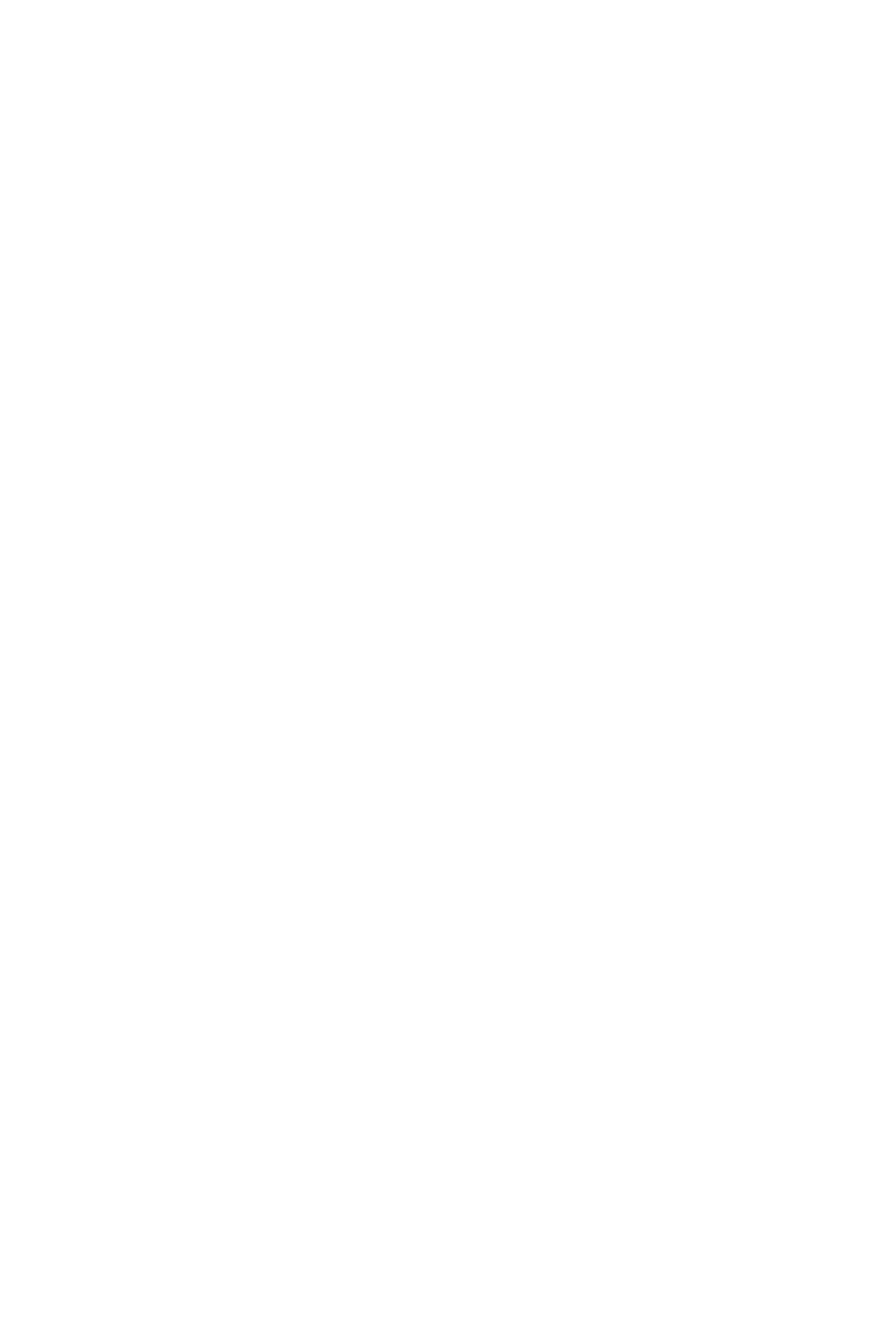
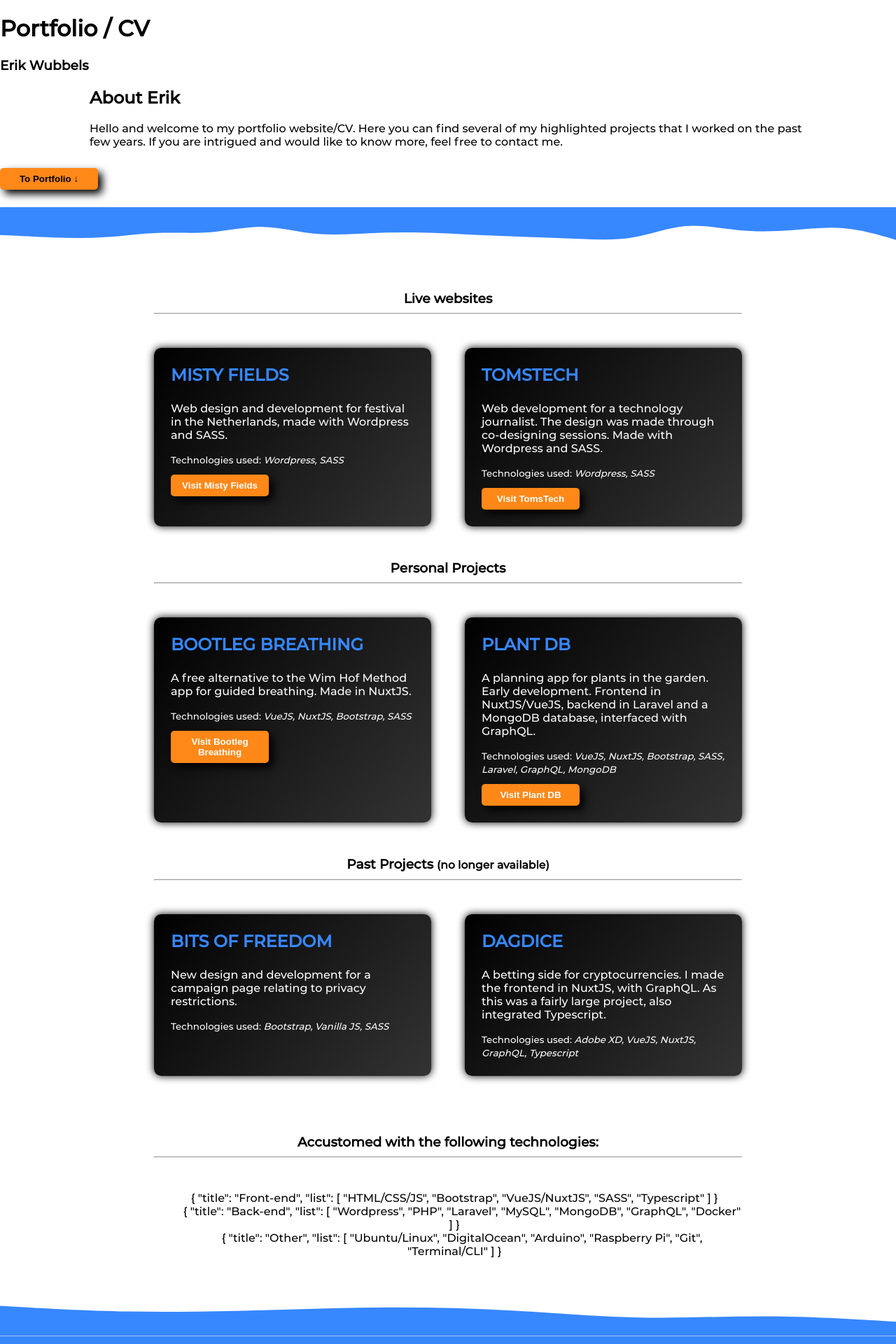
Before and after one commit to Username9001/wubbelsweb, a Nuxt app: page /portfolio in a window 1280 px wide. Before the commit this address had no page. Shown: the top 1920 px of the page at 70% size. Before the commit the page ends 800 px from the top, so only its background shows below. Built offline with nearby package versions, Linux system fonts and the light colour scheme.

Commit message:
thursday update

```diff
--- a/pages/index.vue
+++ b/pages/index.vue
@@ -1,83 +1,12 @@
 <template>
-    <div class="main">
-        <h1>Portfolio / CV Erik Wubbels</h1>
-        <div class="about">
-            <h2>About Erik</h2>
-            <p>Lorem ipsum dolor, sit amet consectetur adipisicing elit. Earum quos quisquam rem molestias tempore blanditiis nemo dicta dolore, aspernatur cum accusamus sit rerum ut assumenda. Tenetur, nobis quibusdam eligendi magnam excepturi assumenda, culpa ut vero, dolore rem quis facilis. Non!</p>
-        </div>
-        <h3 class="grid-title">Live websites</h3>
-        <ul class="project-grid">
-            <Project v-for="project in live_projects" :key="project.title" :project="project" />
-        </ul>
-        <h3 class="grid-title">Personal Projects</h3>
-        <ul class="project-grid">
-            <Project v-for="project in personal_projects" :key="project.title" :project="project" />
-        </ul>
-        <h3 class="grid-title">Past Projects</h3>
-        <ul class="project-grid">
-            <Project v-for="project in old_projects" :key="project.title" :project="project" />
-        </ul>
-        <br>
-        <h3>Accustomed with the following technologies:</h3>
-        <Technologies :technologies="technologies" />
-    </div>
-    <Footer />
+  <Transition>
+    <nuxt-link to="/portfolio" id="welcome" class="flex-center">
+      <p class="rule">WubbelsWeb</p>
+    </nuxt-link>
+  </Transition>
 </template>
 
 <script>
 export default {
-  data() {
-    return {
-      live_projects: [
-        {
-          title: 'Misty Fields',
-          link: ' https://mistyfields.com',
-          stack: ['Wordpress, ', 'SASS'],
-          description: 'Lorem ipsum dolor sit, amet consectetur adipisicing elit. Excepturi officia aliquam, nemo accusantium autem nam fugit magni dignissimos! Dignissimos, corrupti!'
-        },
-        {
-          title: 'TomsTech',
-          link: ' https://tomstech.nl',
-          stack: ['Wordpress, ', 'SASS'],
-          description: 'Lorem ipsum dolor sit, amet consectetur adipisicing elit. Excepturi officia aliquam, nemo accusantium autem nam fugit magni dignissimos! Dignissimos, corrupti!'
-        },
-      ],
-      personal_projects: [
-        {
-          title: 'Bootleg Breathing',
-          link: ' https://bb.wubbelsweb.com',
-          stack: ['VueJS, ', 'NuxtJS, ', 'Bootstrap, ', 'SASS'],
-          description: 'Lorem ipsum dolor sit, amet consectetur adipisicing elit. Excepturi officia aliquam, nemo accusantium autem nam fugit magni dignissimos! Dignissimos, corrupti!'
-        },
-        {
-          title: 'Plant DB',
-          link: ' https://plantnet.wubbelsweb.com/species',
-          stack: ['VueJS, ', 'NuxtJS, ', 'Bootstrap, ', 'SASS, ', 'Laravel, ', 'GraphQL, ', 'MongoDB'],
-          description: 'Lorem ipsum dolor sit, amet consectetur adipisicing elit. Excepturi officia aliquam, nemo accusantium autem nam fugit magni dignissimos! Dignissimos, corrupti!'
-        },
-      ],
-      old_projects: [
-        {
-          title: 'Bits of Freedom',
-          stack: ['Bootstrap, ', 'Vanilla JS, ', 'SASS'],
-          description: 'Lorem ipsum dolor sit, amet consectetur adipisicing elit. Excepturi officia aliquam, nemo accusantium autem nam fugit magni dignissimos! Dignissimos, corrupti!'
-        },
-        {
-          title: 'DAGDice',
-          stack: ['Adobe XD, ', 'VueJS, ', 'NuxtJS, ', 'GraphQL, ', 'Typescript'],
-          description: 'Lorem ipsum dolor sit, amet consectetur adipisicing elit. Excepturi officia aliquam, nemo accusantium autem nam fugit magni dignissimos! Dignissimos, corrupti!'
-        },
-      ],
-      technologies: [
-        'Wordpress',
-        'VueJS/NuxtJS',
-        'SASS',
-        'Bootstrap',
-        'MongoDB',
-        'Ubuntu',
-        ''
-      ]
-    }
-  }
 }
 </script>
--- /dev/null
+++ b/pages/portfolio.vue
@@ -0,0 +1,145 @@
+<template>
+  <Transition>
+    <div id="portfolio">
+      <div class="header">
+        <h1>Portfolio / CV</h1>
+        <h3>{{ personalia.name }}</h3>
+        <div class="about">
+            <h2>About Erik</h2>
+            <p>{{ personalia.description }}</p>
+        </div>
+        <a href="#main" class="first-link">
+          <button>
+            <div>
+              To Portfolio
+              &darr;
+            </div>
+          </button>
+        </a>
+      </div>
+      <div id="header-wave">
+        <svg viewBox="0 0 2200 120" width="2200" height="120" xmlns="http://www.w3.org/2000/svg" xmlns:xlink="http://www.w3.org/1999/xlink" version="1.1"><path d="M0 68L21.5 69.2C43 70.3 86 72.7 129.2 74.2C172.3 75.7 215.7 76.3 258.8 73.5C302 70.7 345 64.3 388.2 62.8C431.3 61.3 474.7 64.7 517.8 61.2C561 57.7 604 47.3 647 48.2C690 49 733 61 776.2 65.2C819.3 69.3 862.7 65.7 905.8 63.7C949 61.7 992 61.3 1035.2 62.3C1078.3 63.3 1121.7 65.7 1164.8 67.7C1208 69.7 1251 71.3 1294.2 72.8C1337.3 74.3 1380.7 75.7 1423.8 77.5C1467 79.3 1510 81.7 1553 74.3C1596 67 1639 50 1682.2 46.2C1725.3 42.3 1768.7 51.7 1811.8 56C1855 60.3 1898 59.7 1941.2 56.5C1984.3 53.3 2027.7 47.7 2070.8 51.2C2114 54.7 2157 67.3 2178.5 73.7L2200 80L2200 0L2178.5 0C2157 0 2114 0 2070.8 0C2027.7 0 1984.3 0 1941.2 0C1898 0 1855 0 1811.8 0C1768.7 0 1725.3 0 1682.2 0C1639 0 1596 0 1553 0C1510 0 1467 0 1423.8 0C1380.7 0 1337.3 0 1294.2 0C1251 0 1208 0 1164.8 0C1121.7 0 1078.3 0 1035.2 0C992 0 949 0 905.8 0C862.7 0 819.3 0 776.2 0C733 0 690 0 647 0C604 0 561 0 517.8 0C474.7 0 431.3 0 388.2 0C345 0 302 0 258.8 0C215.7 0 172.3 0 129.2 0C86 0 43 0 21.5 0L0 0Z" stroke-linecap="round" stroke-linejoin="miter"></path></svg>
+      </div>
+      <div id="main" class="main">
+          <h3 class="grid-title">
+            Live websites
+            <hr>
+          </h3>
+          <ul class="project-grid">
+              <Project v-for="project in live_projects" :key="project.title" :project="project" />
+          </ul>
+          <h3 class="grid-title">
+            Personal Projects
+            <hr>
+          </h3>
+          <ul class="project-grid">
+              <Project v-for="project in personal_projects" :key="project.title" :project="project" />
+          </ul>
+          <h3 class="grid-title">
+            Past Projects
+            <small>(no longer available)</small>
+            <hr>
+          </h3>
+          <ul class="project-grid">
+              <Project v-for="project in old_projects" :key="project.title" :project="project" />
+          </ul>
+          <br>
+          <h3 class="grid-title">
+            Accustomed with the following technologies:
+            <hr>
+          </h3>
+          <Technologies :technologies="technologies" />
+      </div>
+      <Footer />
+    </div>
+  </Transition>
+</template>
+
+<script>
+export default {
+  data() {
+    return {
+      personalia: {
+        name: 'Erik Wubbels',
+        description: 'Hello and welcome to my portfolio website/CV. Here you can find several of my highlighted projects that I worked on the past few years. If you are intrigued and would like to know more, feel free to contact me.',
+        email: 'erik.wubbels@gmail.com',
+      },
+      live_projects: [
+        {
+          title: 'Misty Fields',
+          link: ' https://mistyfields.com',
+          stack: ['Wordpress, ', 'SASS'],
+          description: 'Web design and development for festival in the Netherlands, made with Wordpress and SASS.'
+        },
+        {
+          title: 'TomsTech',
+          link: ' https://tomstech.nl',
+          stack: ['Wordpress, ', 'SASS'],
+          description: 'Web development for a technology journalist. The design was made through co-designing sessions. Made with Wordpress and SASS.'
+        },
+      ],
+      personal_projects: [
+        {
+          title: 'Bootleg Breathing',
+          link: ' https://bb.wubbelsweb.com',
+          stack: ['VueJS, ', 'NuxtJS, ', 'Bootstrap, ', 'SASS'],
+          description: 'A free alternative to the Wim Hof Method app for guided breathing. Made in NuxtJS.'
+        },
+        {
+          title: 'Plant DB',
+          link: ' https://plantnet.wubbelsweb.com/species',
+          stack: ['VueJS, ', 'NuxtJS, ', 'Bootstrap, ', 'SASS, ', 'Laravel, ', 'GraphQL, ', 'MongoDB'],
+          description: 'A planning app for plants in the garden. Early development. Frontend in NuxtJS/VueJS, backend in Laravel and a MongoDB database, interfaced with GraphQL.'
+        },
+      ],
+      old_projects: [
+        {
+          title: 'Bits of Freedom',
+          stack: ['Bootstrap, ', 'Vanilla JS, ', 'SASS'],
+          description: 'New design and development for a campaign page relating to privacy restrictions.'
+        },
+        {
+          title: 'DAGDice',
+          stack: ['Adobe XD, ', 'VueJS, ', 'NuxtJS, ', 'GraphQL, ', 'Typescript'],
+          description: 'A betting side for cryptocurrencies. I made the frontend in NuxtJS, with GraphQL. As this was a fairly large project, also integrated Typescript.'
+        },
+      ],
+      technologies: {
+        front_end: {
+          title: 'Front-end',
+          list: [
+            'HTML/CSS/JS',
+            'Bootstrap',
+            'VueJS/NuxtJS',
+            'SASS',
+            'Typescript',
+          ],
+        },
+        back_end: {
+          title: 'Back-end',
+          list: [
+            'Wordpress',
+            'PHP',
+            'Laravel',
+            'MySQL',
+            'MongoDB',
+            'GraphQL',
+            'Docker',
+          ],
+        },
+        other: {
+          title: 'Other',
+          list: [
+            'Ubuntu/Linux',
+            'DigitalOcean',
+            'Arduino',
+            'Raspberry Pi',
+            'Git',
+            'Terminal/CLI',
+          ],
+        }
+      },
+    }
+  }
+}
+</script>
```
